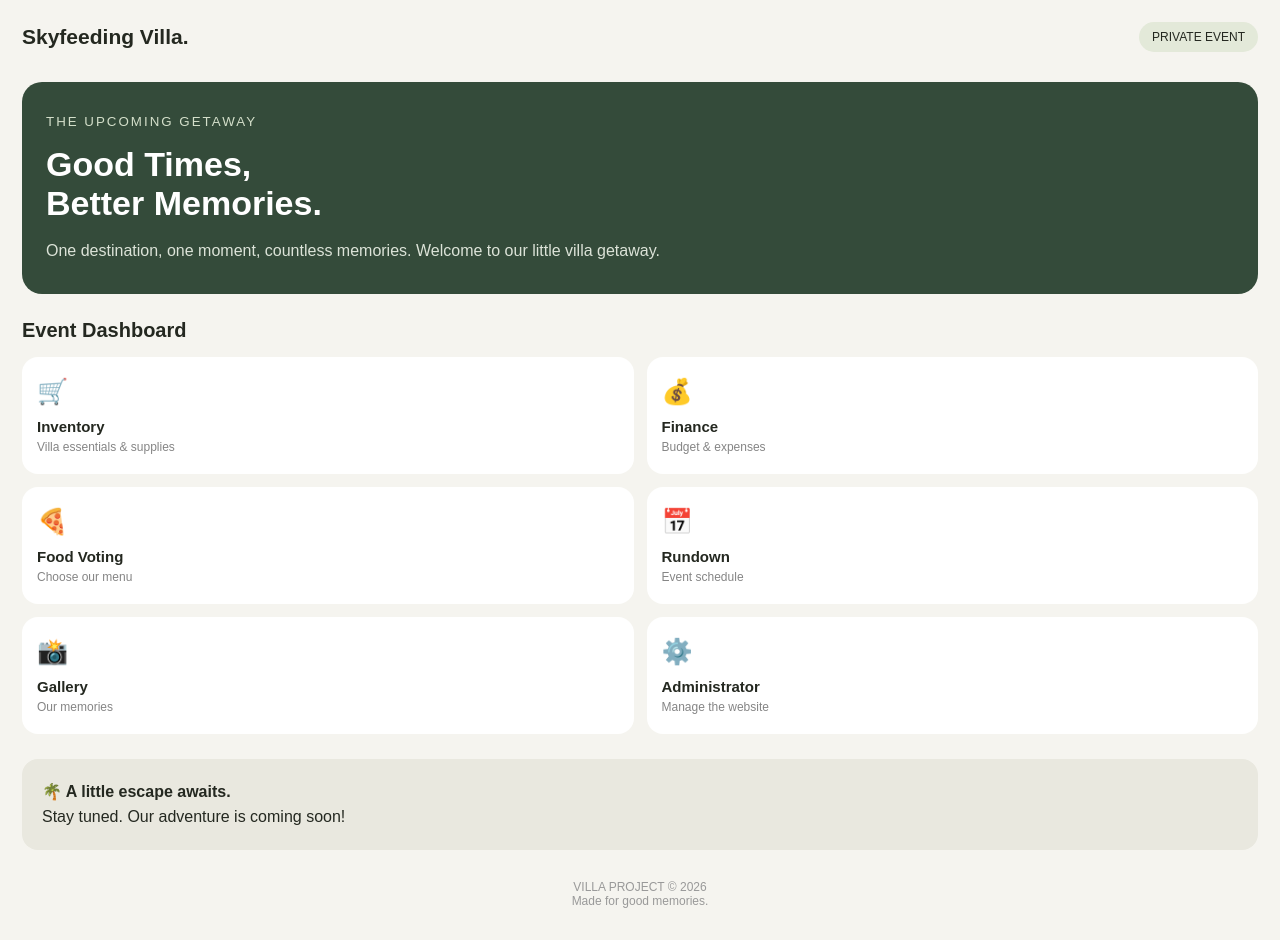
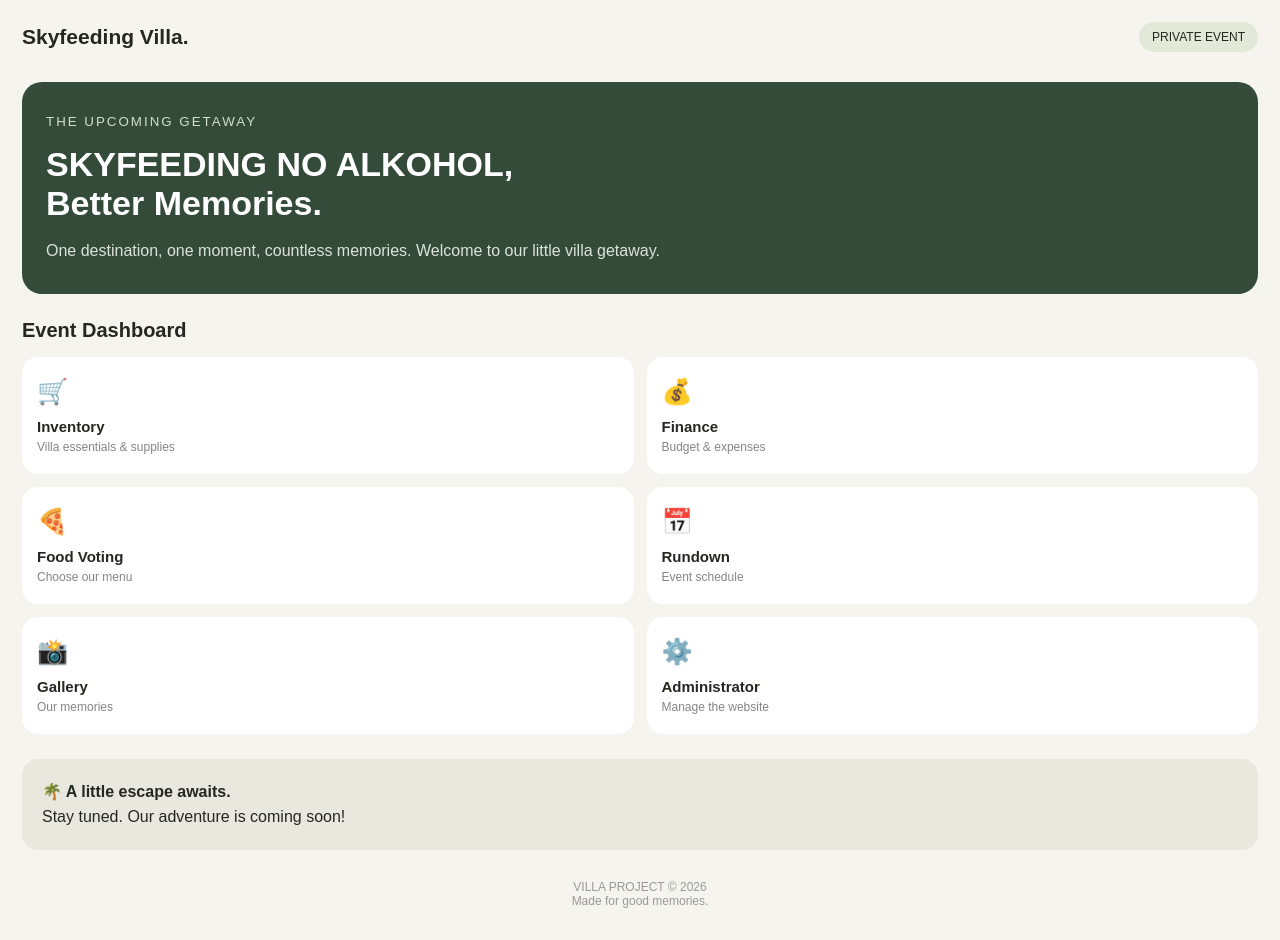
Before and after one commit to naufalltamam/Skyfeeding-Villa, a plain HTML site: page index.html in a window 1280 px wide. Drawn offline with Linux system fonts and the light colour scheme.

Commit message:
Update index.html

```diff
--- a/index.html
+++ b/index.html
@@ -120,7 +120,7 @@ footer {
 
 <section class="hero">
   <small>THE UPCOMING GETAWAY</small>
-  <h1>Good Times,<br>Better Memories.</h1>
+  <h1>SKYFEEDING NO ALKOHOL,<br>Better Memories.</h1>
   <p>
     One destination, one moment, countless memories.
     Welcome to our little villa getaway.
```
